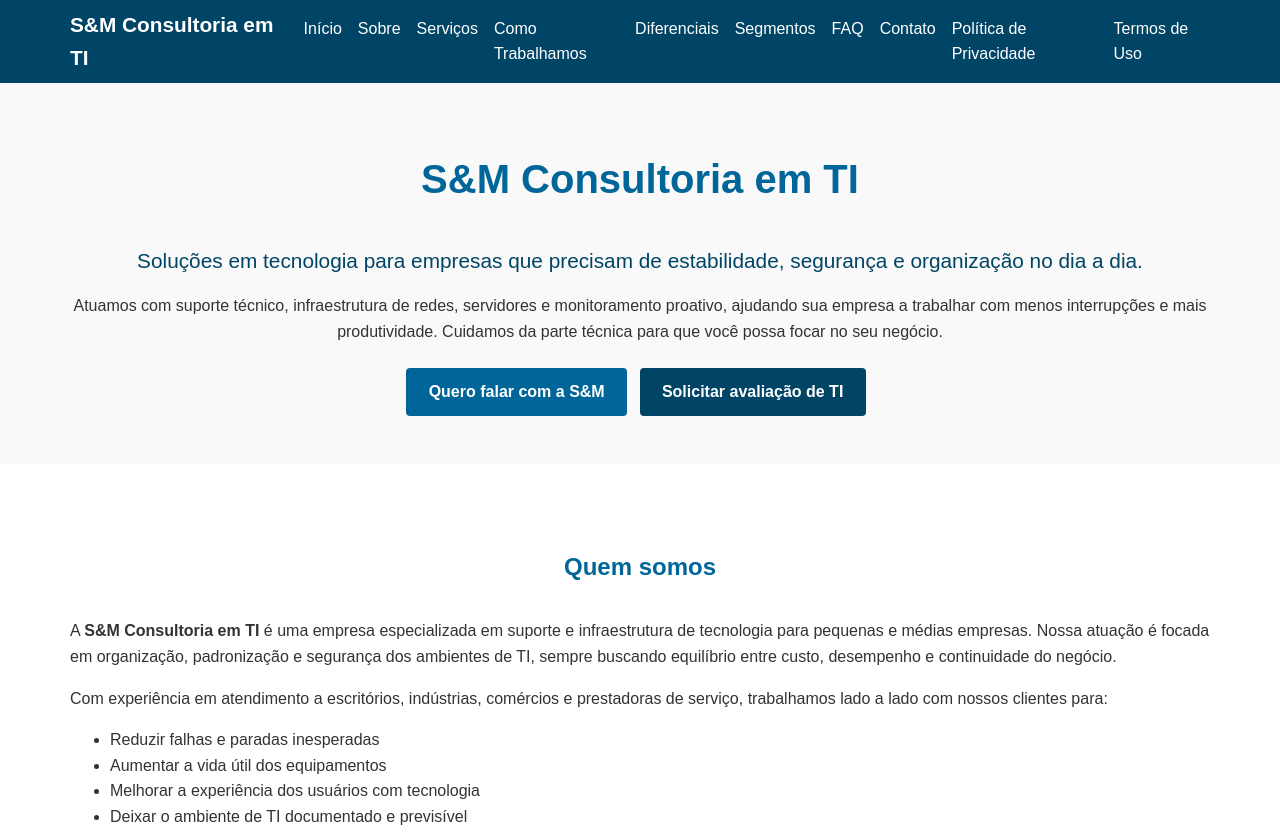
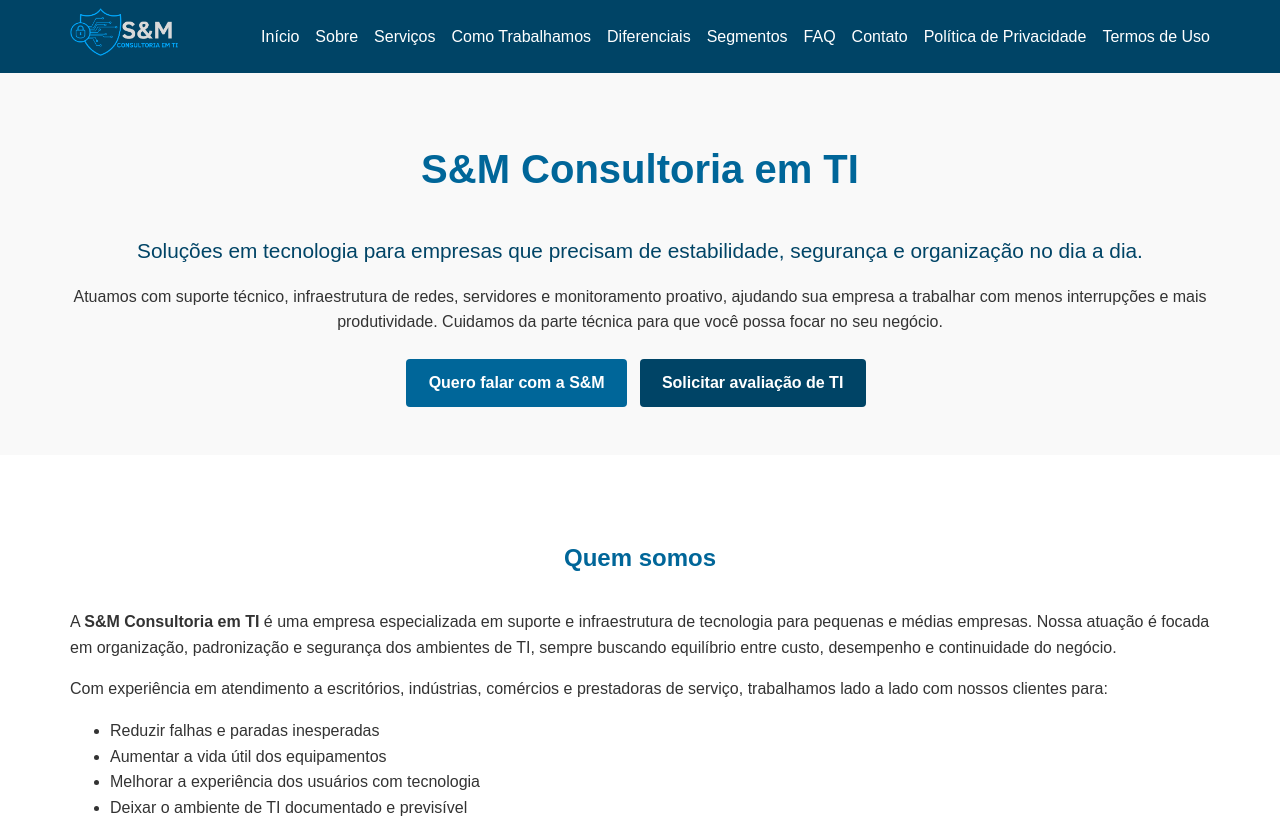
Before and after one commit to Dreapred/smconsultoriati-site, a plain HTML site: page index.html in a window 1280 px wide. Shown: the top 833 px of the page. Drawn offline with Linux system fonts and the light colour scheme.

Commit message:
Update index.html
index.html completo com a logo em imagem

<a href="#home" class="logo">S&M Consultoria em TI</a>

Virou

<a href="#home" class="logo">
    <img src="img/logo.png" alt="S&M Consultoria em TI" style="height:48px;">
</a>

```diff
--- a/index.html
+++ b/index.html
@@ -10,7 +10,9 @@
 <body>
     <header class="header">
         <div class="container header-container">
-            <a href="#home" class="logo">S&M Consultoria em TI</a>
+            <a href="#home" class="logo">
+                <img src="img/logo.png" alt="S&M Consultoria em TI" style="height:48px;">
+            </a>
             <button class="nav-toggle" aria-label="Abrir menu"><span></span></button>
             <nav class="nav">
                 <ul class="nav-list">
```
